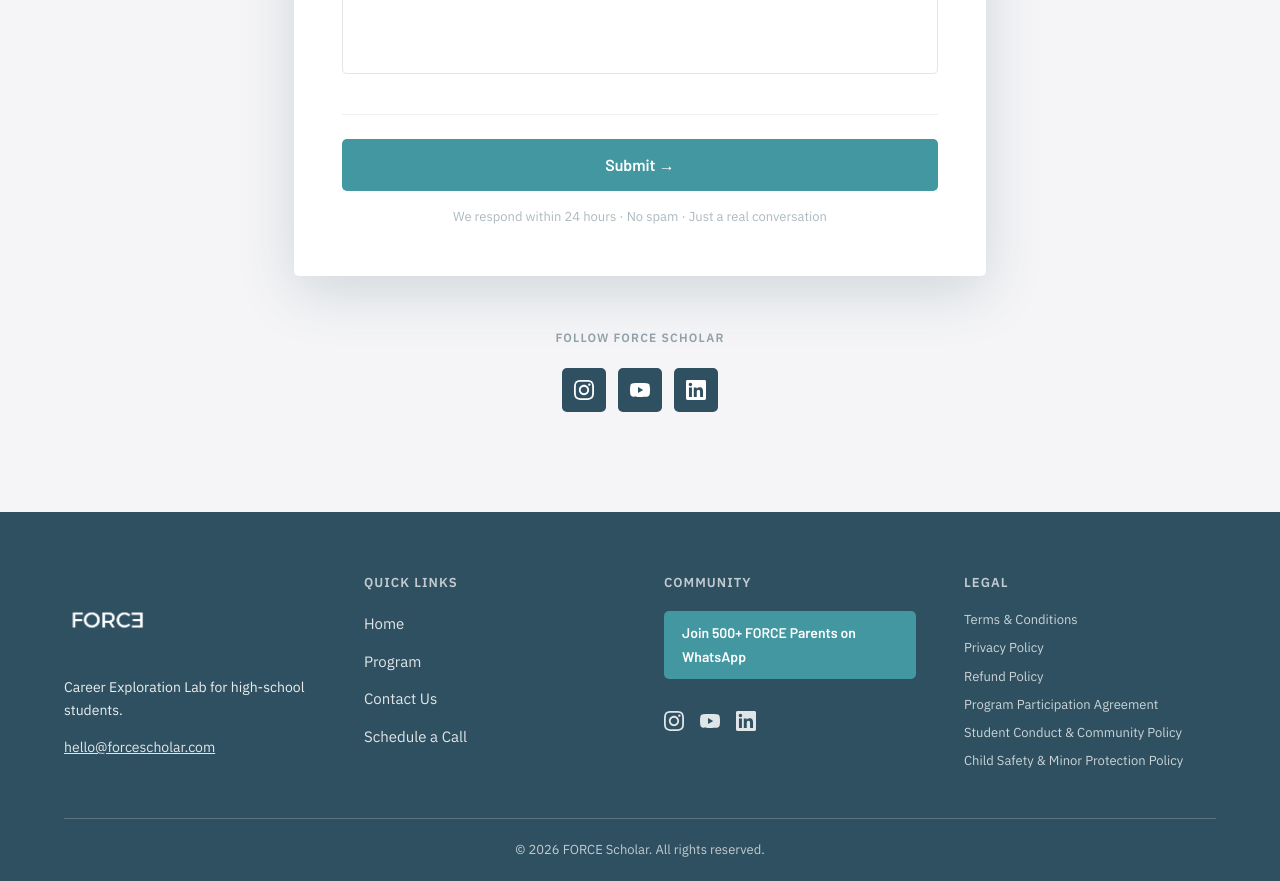
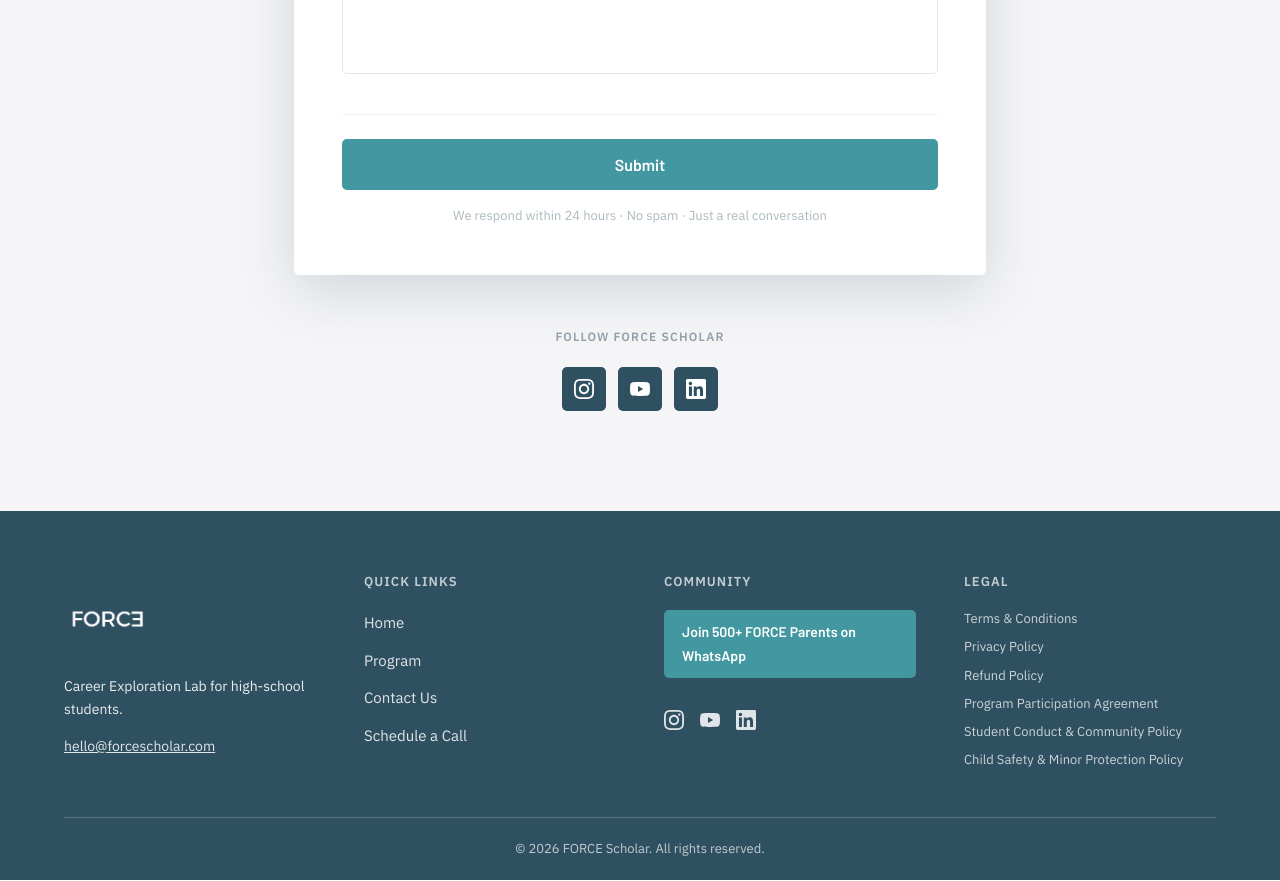
Before and after one commit to stark-03/Force-Website, a React (Create React App) app: page /contact in a window 1280 px wide. Shown: the part 1720-2601 px from the top of the page. Built offline with nearby package versions, Linux system fonts and the light colour scheme; a web font is replaced by a local one.

Commit message:
updated the contact page

```diff
--- a/src/pages/Contact.jsx
+++ b/src/pages/Contact.jsx
@@ -306,7 +306,7 @@
                     className="btn btn-teal"
                     style={{ width: '100%', justifyContent: 'center', fontSize: 16, padding: '16px 24px', opacity: status === 'submitting' ? 0.7 : 1, cursor: status === 'submitting' ? 'not-allowed' : 'pointer' }}
                   >
-                    {status === 'submitting' ? 'Sending…' : 'Submit →'}
+                    {status === 'submitting' ? 'Sending…' : 'Submit'}
                   </button>
 
                   {status === 'error' && (
```
